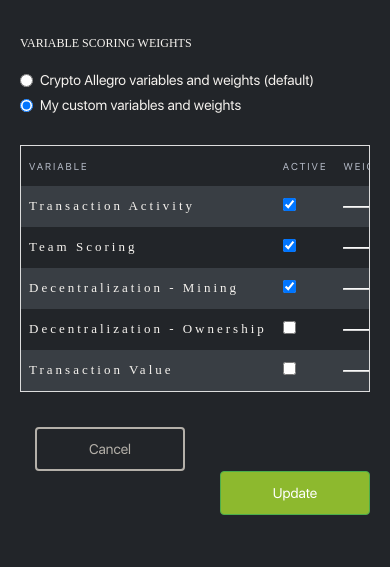
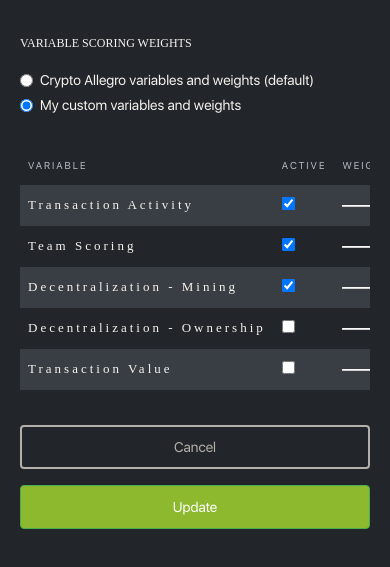
Before and after one commit to ogprime/cryptoallegro, a website: page settings.html in a window 390 px wide. Shown: the part 53-620 px from the top of the page. Drawn offline with nearby package versions, Linux system fonts and the light colour scheme; a web font is replaced by a local one.

Commit message:
Mobile styling clean up

```diff
--- a/css-dev/crypto-allegro.scss
+++ b/css-dev/crypto-allegro.scss
@@ -153,6 +153,20 @@
         width: 1px !important;
         height: 17px !important;
         top: -7px !important;
+    }
+
+    @media (max-width: 480px) {
+        .btn {
+            width: 100%;
+            margin-left: 0;
+            margin-bottom: 16px;
+        }
+    }
+
+    @media (max-width: 767px) {
+        .table-responsive {
+            border: none;
+        }
     }
 }
 
--- a/settings.html
+++ b/settings.html
@@ -174,11 +174,11 @@
                 <div class="placeholder"></div>
 
                 <div class="row">
-                    <div class="col-md-1">
+                    <div class="col-md-1 col-xs-12">
                         <button class="btn secondary">Cancel</button>
                     </div>
-                    <div class="col-md-1 col-md-offset-4">
-                        <button class="btn btn-success pull-right">Update</button>
+                    <div class="col-md-1 col-md-offset-4 col-xs-12 col-xs-offset-0">
+                        <button class="btn btn-success">Update</button>
                     </div>
                 </div>
             </div>
```
Also changed, not shown: README.md, styles/crypto-allegro.css, styles/crypto-allegro.min.css.
